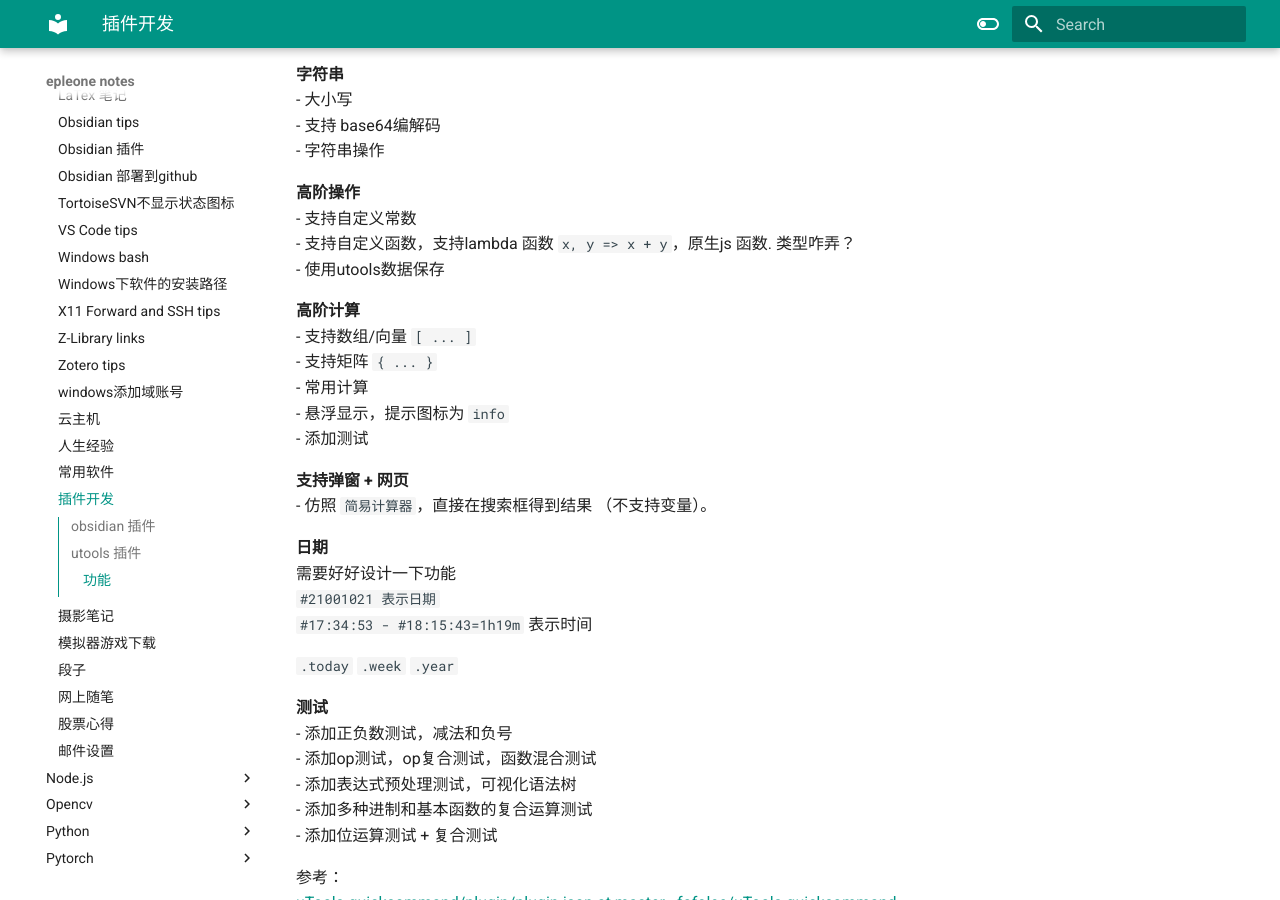
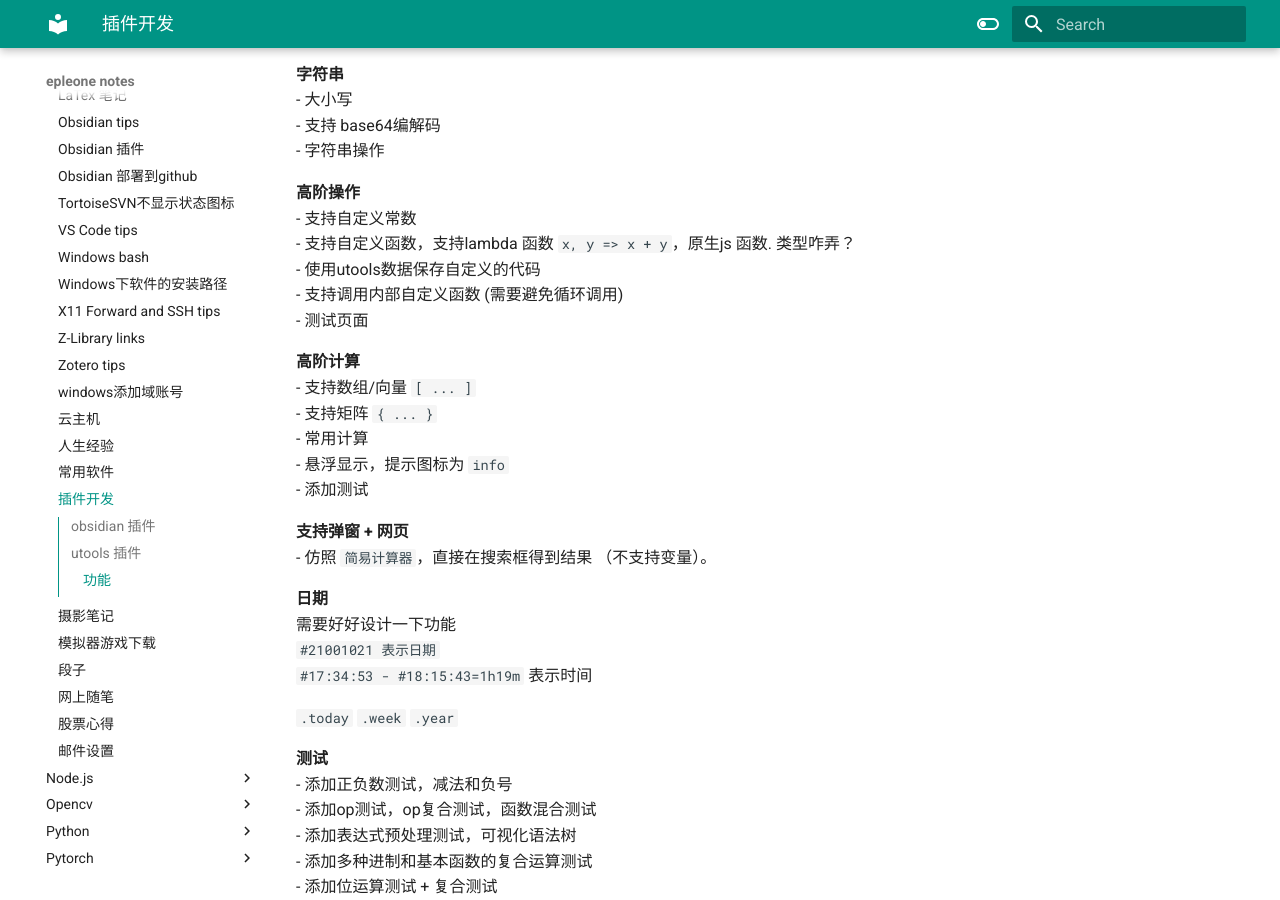
Before and after one commit to epleone/notes, an MkDocs documentation site: the page built from docs/misc/插件开发.md, in a window 1280 px wide and 900 px high, scrolled down 1468 px. Built offline with MkDocs 1.6.1 and Material for MkDocs 9.7.7, drawn with Linux system fonts in a browser that asks for light colours.

Commit message:
update notes

```diff
--- a/docs/misc/插件开发.md
+++ b/docs/misc/插件开发.md
@@ -61,7 +61,9 @@
 **高阶操作**
 - 支持自定义常数
 - 支持自定义函数，支持lambda 函数 ` x, y => x + y`，原生js 函数.  类型咋弄？
-- 使用utools数据保存
+- 使用utools数据保存自定义的代码
+-  支持调用内部自定义函数 (需要避免循环调用)
+-  测试页面
 
 **高阶计算**
 - 支持数组/向量 `[ ... ]`
```
Also changed, not shown: docs/cpp/CUDA 笔记.md (added, +8 -0 lines).
